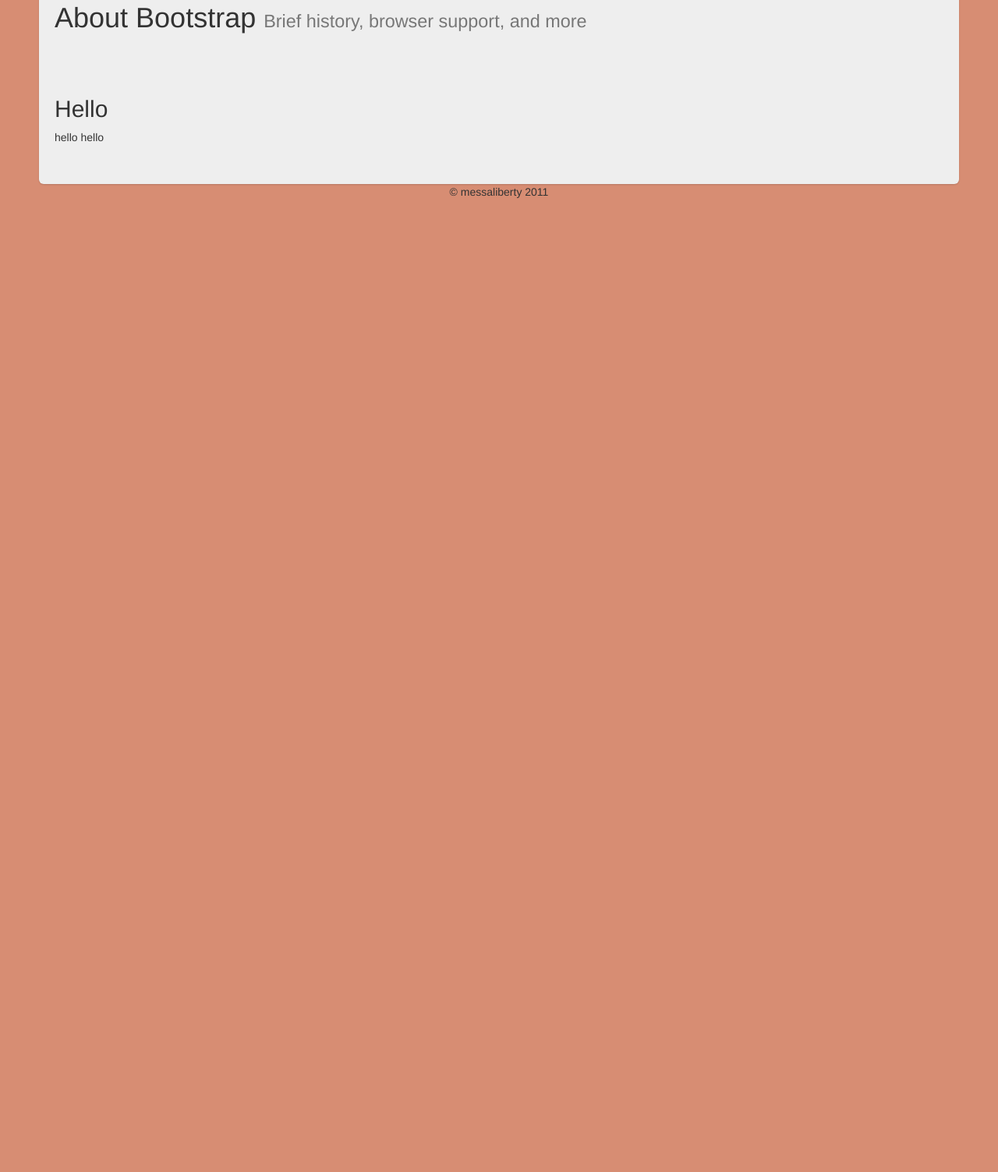
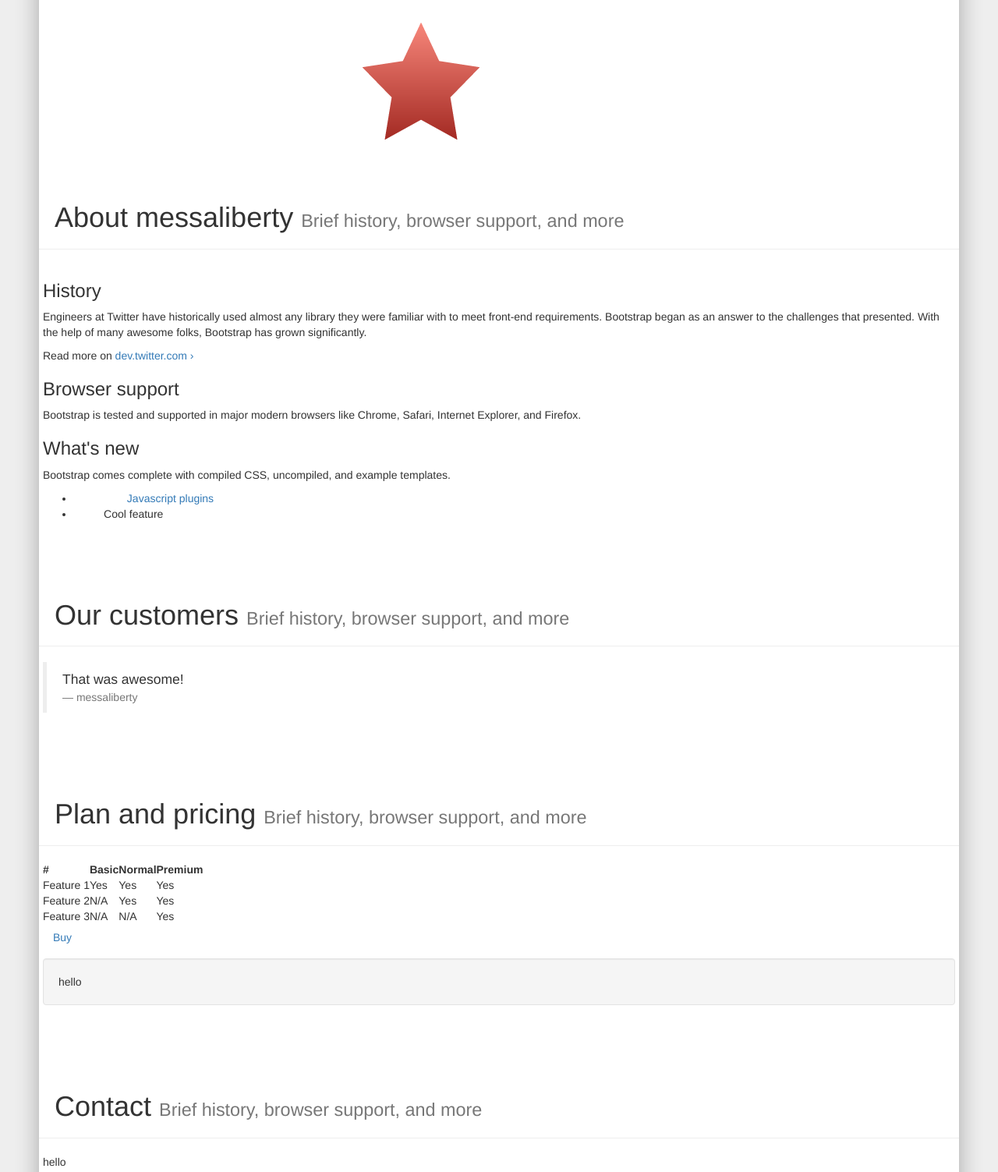
Before and after one commit to iAmTheSuperHiro/liberty, a plain HTML site: page index.html in a window 1280 px wide. Shown: the part 1134-2637 px from the top of the page at 78% size. Before the commit the page ends 1400 px from the top, so only its background shows below. Drawn offline with nearby package versions, Linux system fonts and the light colour scheme.

Commit message:
Designed as a sales page.

```diff
--- a/index.html
+++ b/index.html
@@ -28,10 +28,14 @@
 				<ul class="nav">
 					<li class="active"><a href="#overview">Overview</a></li>
 					<li><a href="#about">About</a></li>
+					<li><a href="#about">Customers</a></li>
+					<li><a href="#about">Plans</a></li>
 					<li><a href="#contact">Contact</a></li>
 				</ul>
 				<form class="pull-right" action="">
-					<input type="text" placeholder="Search" />
+					<input class="input-small" type="text" placeholder="Username">
+					<input class="input-small" type="password" placeholder="Password">
+					<button class="btn" type="submit">Sign in</button>
 				</form>
 			</div>
 		</div>
@@ -52,7 +56,11 @@
 	<div class="container">
 		<div class="content">
 
-			<section id="overview" class="top">
+			<div>
+				<img src="./images/steps.png" alt="Steps" />
+			</div>
+
+			<section id="overview">
 				<div class="page-header">
 					<h1>About messaliberty <small>Brief history, browser support, and more</small></h1>
 				</div>
@@ -67,32 +75,93 @@
 						<p>Bootstrap is tested and supported in major modern browsers like Chrome, Safari, Internet Explorer, and Firefox.</p>
 					</div>
 					<div class="span-one-third">
-						<h3>What's included</h3>
+						<h3>What's new</h3>
 						<p>Bootstrap comes complete with compiled CSS, uncompiled, and example templates.</p>
 						<ul>
-							<li><span class="label">New in 1.3</span><a href="./javascript.html">Javascript plugins</a></li>
+							<li><span class="label">New in 1.3</span><a href="./javascript.html"> Javascript plugins</a></li>
+							<li><span class="label success">New</span> Cool feature</li>
 						</ul>
+					</div>
+				</div><!-- /row -->
+			</section>
+
+			<section id="customers">
+				<div class="page-header">
+					<h1>Our customers <small>Brief history, browser support, and more</small></h1>
+				</div>
+				<div class="row">
+					<div class="span16">
+						<blockquote>
+							That was awesome!
+							<small>messaliberty</small>
+						</blockquote>
+					</div>
+				</div><!-- /row -->
+			</section>
+
+			<section id="plans">
+				<div class="page-header">
+					<h1>Plan and pricing <small>Brief history, browser support, and more</small></h1>
+				</div>
+				<div class="row">
+					<div class="span16">
+						<table class="zebra-striped">
+							<tr>
+								<th>#</th>
+								<th>Basic</th>
+								<th>Normal</th>
+								<th>Premium</th>
+							</tr>
+							<tr>
+								<td>Feature 1</td>
+								<td>Yes</td>
+								<td>Yes</td>
+								<td>Yes</td>
+							</tr>
+							<tr>
+								<td>Feature 2</td>
+								<td>N/A</td>
+								<td>Yes</td>
+								<td>Yes</td>
+							</tr>
+							<tr>
+								<td>Feature 3</td>
+								<td>N/A</td>
+								<td>N/A</td>
+								<td>Yes</td>
+							</tr>
+						</table>
+						<p>
+							<a href="#" class="btn large primary">Buy</a>
+						</p>
+						<div class="well">hello</div>
 					</div>
 				</div><!-- /row -->
 			</section>
 
 			<section id="contact">
 				<div class="page-header">
-					<h1>About Bootstrap <small>Brief history, browser support, and more</small></h1>
+					<h1>Contact <small>Brief history, browser support, and more</small></h1>
 				</div>
-				<dvi class="row">
-					<div>
-						<h2>Hello</h2>
-						<p>hello hello</p>
+				<div class="row">
+					<div class="span16">
+						<p>hello</p>
+						<ul class="media-grid">
+							<li><a href="#"><img src="./images/hiro.jpg" alt="hiro" class="thumbnail" /></a></li>
+							<li><a href="#"><img src="./images/hiro.jpg" alt="hiro" class="thumbnail" /></a></li>
+							<li><a href="#"><img src="./images/hiro.jpg" alt="hiro" class="thumbnail" /></a></li>
+							<li><a href="#"><img src="./images/hiro.jpg" alt="hiro" class="thumbnail" /></a></li>
+						</ul>
 					</div>
 				</div><!-- /row -->
 			</section>
 
-			<footer>
-				<p>&copy; messaliberty 2011</p>
-			</footer>
+		</div><!-- /content -->
 
-		</div><!-- /content -->
+		<footer>
+			<p>&copy; messaliberty 2011</p>
+		</footer>
+
 	</div><!-- /container -->
 
 </body>
--- a/main.css
+++ b/main.css
@@ -1,6 +1,6 @@
 /* Override some defaults */
 html, body {
-	background-color: #d78d73;
+	background-color: #eee;
 }
 body {
 	padding-top: 40px;
@@ -11,9 +11,6 @@ body {
 section {
 	padding-top: 60px;
 }
-section.top {
-	padding-top: 0px;
-}
 section >.row {
 	margin-bottom: 10px;
 }
@@ -21,7 +18,7 @@ footer {
 	border: none;
 }
 .content {
-	background-color: #eee;
+	background-color: #fff;
 	padding: 20px;
 	margin: 0 -20px; /* negative indent the amount of the padding to maintain the grid system */
 	-webkit-border-radius: 6px;
@@ -30,10 +27,16 @@ footer {
 	-webkit-box-shadow: 0 1px 2px rgba(0,0,0,.15);
 	   -moz-box-shadow: 0 1px 2px rgba(0,0,0,.15);
 	        box-shadow: 0 1px 2px rgba(0,0,0,.15);
+	-webkit-box-shadow: 0 10px 30px rgba(0,0,0,.3);
+	   -moz-box-shadow: 0 10px 30px rgba(0,0,0,.3);
 }
 .page-header {
 	padding: 20px 20px 10px;
 	margin: -20px -20px 20px;
+}
+.topbar {
+	-webkit-box-shadow: 0 10px 30px rgba(0,0,0,.3);
+	   -moz-box-shadow: 0 10px 30px rgba(0,0,0,.3);
 }
 .topbar .btn {
 	border: 0;
@@ -66,11 +69,12 @@ footer {
 	color: #fff;
 	font-weight: bold;
 }
+/* from(#c1372f), to(#d78d73) */
 .masthead {
-	background-image: -webkit-gradient(linear, left top, left bottom, from(#c1372f), to(#d78d73));
-	background-image: -webkit-linear-gradient(#c1372f, #d78d73);
-	background-image: -moz-linear-gradient(#c1372f, #d78d73);
-	background-image: -o-linear-gradient(top, #c1372f, #d78d73);
-	background-image: -khtml-gradient(linear, left top, left bottom, from(#c1372f), to(#d78d73));
-	filter: progid:DXImageTransform.Microsoft.gradient(startColorstr='#c1372f', endColorstr='#d78d73', GradientType=0); /* IE8 and down */
+	background-image: -webkit-gradient(linear, left top, left bottom, from(#c1372f), to(#eee));
+	background-image: -webkit-linear-gradient(#c1372f, #eee);
+	background-image: -moz-linear-gradient(#c1372f, #eee);
+	background-image: -o-linear-gradient(top, #c1372f, #eee);
+	background-image: -khtml-gradient(linear, left top, left bottom, from(#c1372f), to(#eee));
+	filter: progid:DXImageTransform.Microsoft.gradient(startColorstr='#c1372f', endColorstr='#eee', GradientType=0); /* IE8 and down */
 }
```
